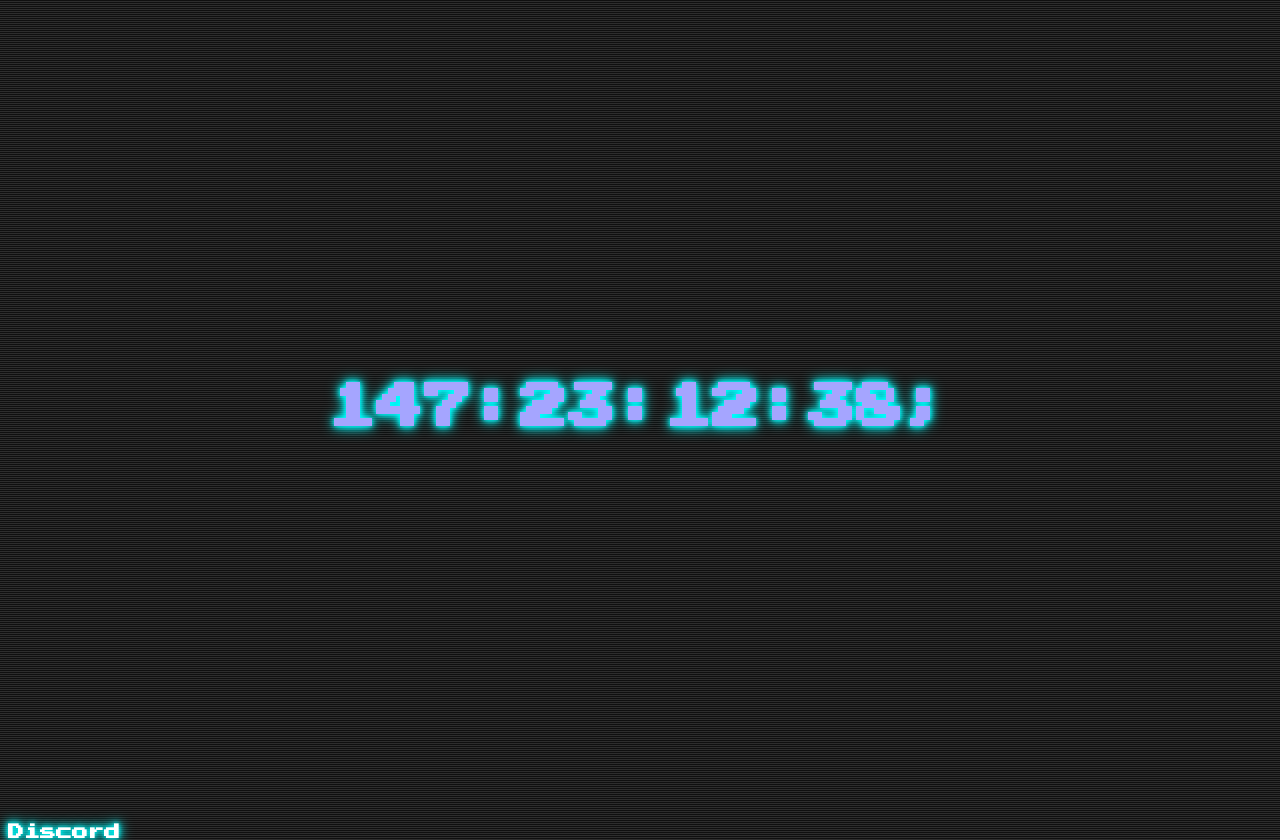
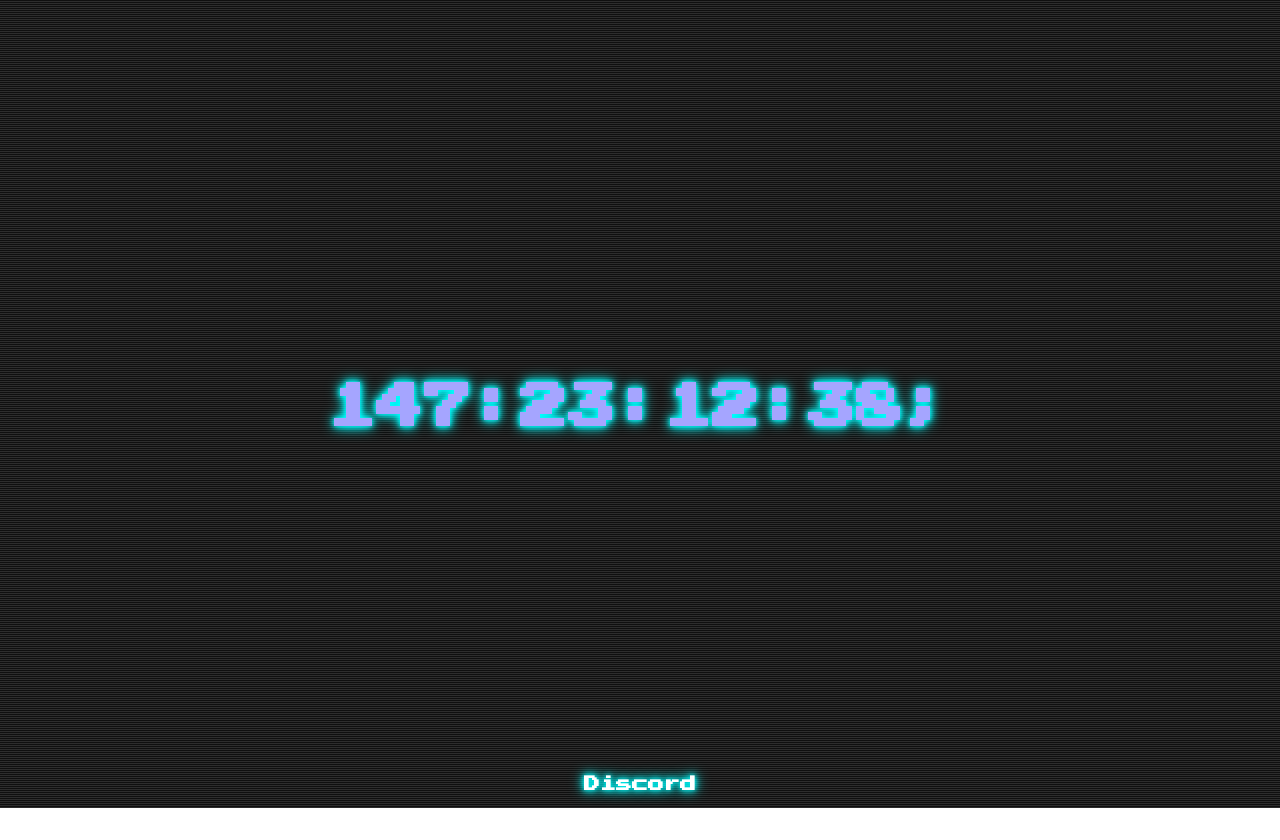
Before and after one commit to DigitalDexterityUD/benitoex, a plain HTML site: page index.html in a window 1280 px wide. After the commit the page ends 808 px from the top, so only its background shows below. Drawn offline with Linux system fonts and the light colour scheme.

Commit message:
Update index.html

```diff
--- a/index.html
+++ b/index.html
@@ -68,6 +68,13 @@ a {
     font-weight: bold;
     color: #a5a5ff;
     text-shadow: 0 0 5px #00ffff, 0 0 10px #00ffff, 0 0 15px #00ffff;
+    text-align: center;
+    position: absolute;
+    bottom: 8px;
+    left: 50%;
+    -ms-transform: translateX(-50%);
+    -webkit-transform: translateX(-50%);
+    transform: translateX(-50%);
 }
 
 .discord {
```
